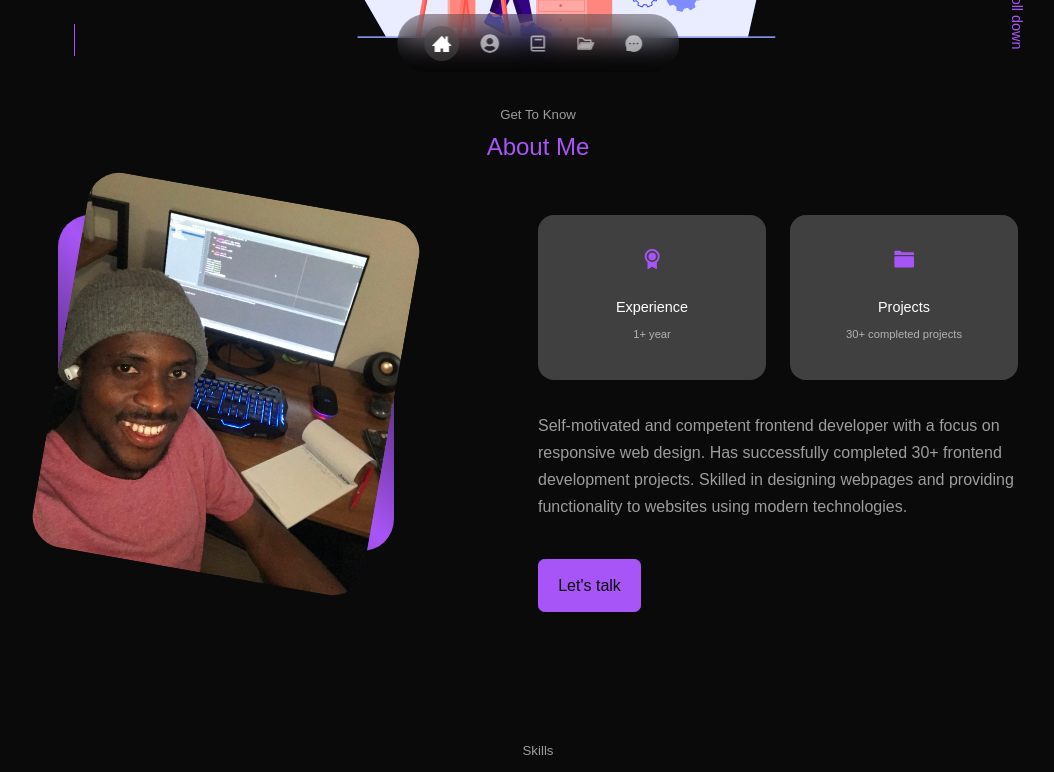
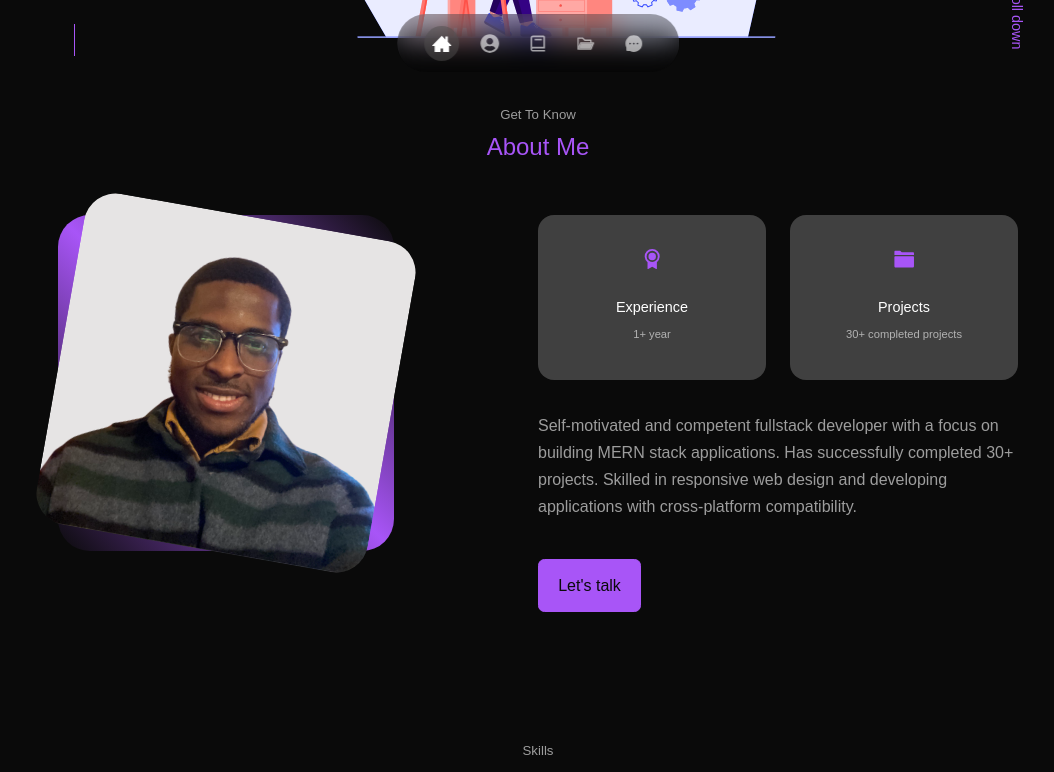
Before and after one commit to Nyame100/portfolio-website, a React (Create React App) app: page / in a window 1280 px wide. Shown: the part 696-1468 px from the top of the page, without its empty margins (102-1156 px from the left). Built offline with nearby package versions, Linux system fonts and the light colour scheme; a web font is replaced by a local one.

Commit message:
Update about page

```diff
--- a/src/components/about/About.jsx
+++ b/src/components/about/About.jsx
@@ -1,6 +1,6 @@
 import React from "react";
 import "./about.css";
-import code from "../../assets/code.jpg";
+import me from "../../assets/me-edited.png";
 import { RiAwardFill } from "react-icons/ri";
 import { IoIosFolder } from "react-icons/io";
 
@@ -12,7 +12,7 @@ const About = () => {
       <div className="container about__container">
         <div className="about__me">
           <div className="about__me-image">
-            <img src={code} alt="image" />
+            <img src={me} alt="image" />
           </div>
         </div>
         <div className="about__content">
@@ -29,10 +29,10 @@ const About = () => {
             </article>
           </div>
           <p>
-            Self-motivated and competent frontend developer with a focus on
-            responsive web design. Has successfully completed 30+ frontend
-            development projects. Skilled in designing webpages and providing
-            functionality to websites using modern technologies.
+            Self-motivated and competent fullstack developer with a focus on
+            building MERN stack applications. Has successfully completed 30+
+            projects. Skilled in responsive web design and developing
+            applications with cross-platform compatibility.
           </p>
           <a href="#contact" className="btn btn-primary">
             Let's talk
```
Also changed, not shown: src/assets/me-edited.png (added), 1 other file (tests, documents, lock files or other folders).
